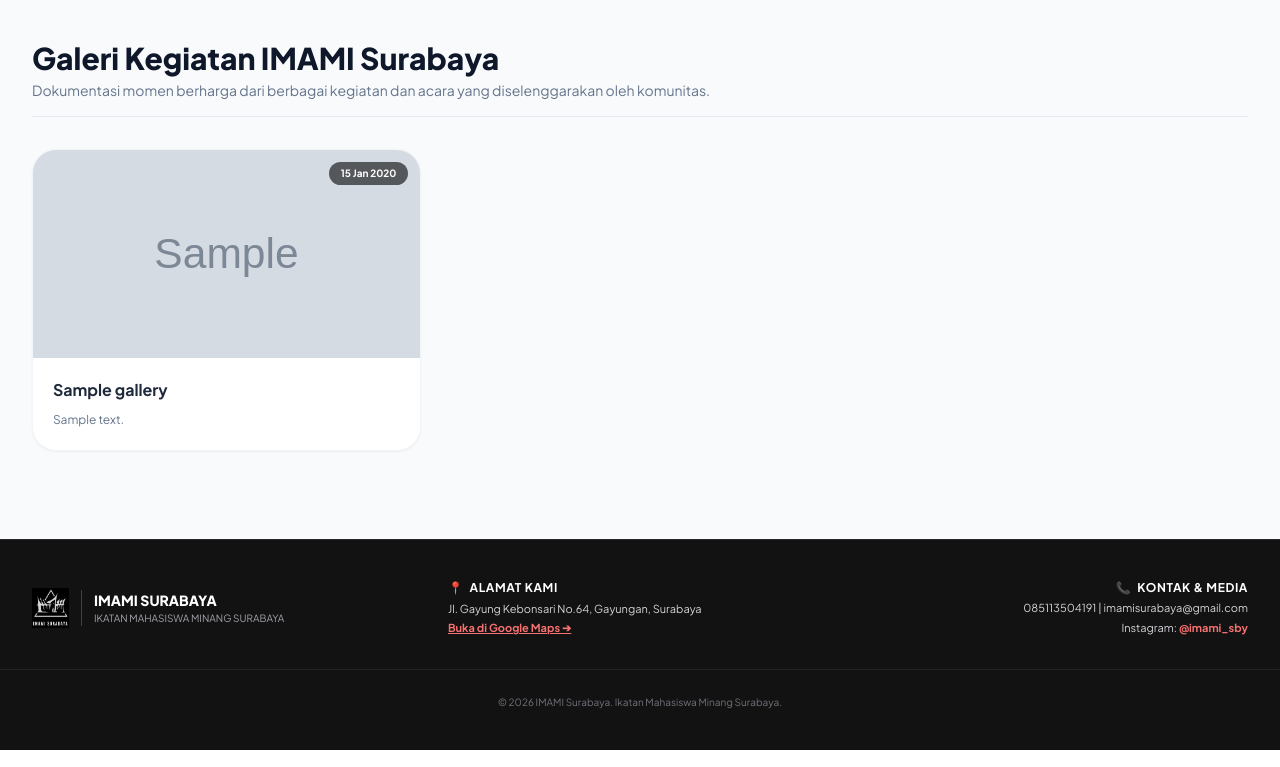
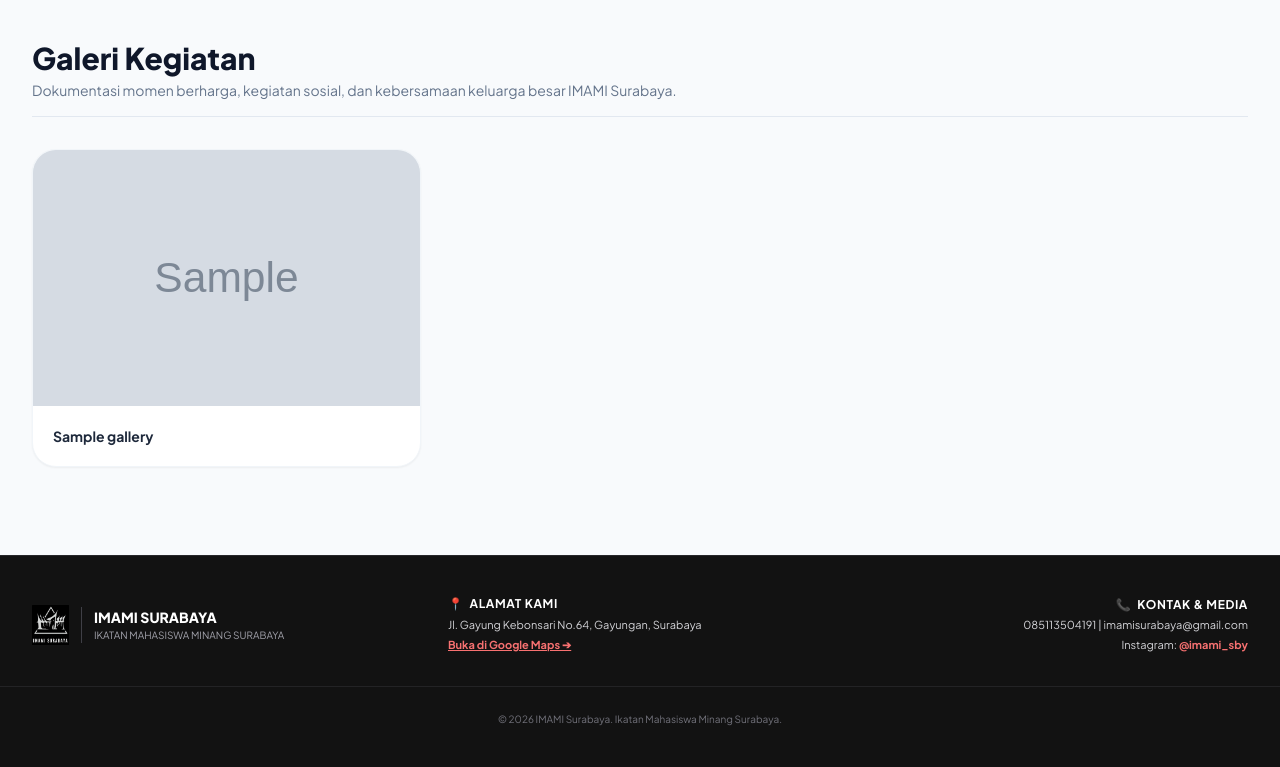
Before and after one commit to Ghazali20/imamisurabayaweb, a Laravel app: page /galeri in a window 1280 px wide. Shown: the part 81-848 px from the top of the page. Run offline with Laravel 12, Linux system fonts and the light colour scheme; tables that the repository leaves empty hold one stand-in row (values such as "Sample post"); grey boxes marked "Sample" are stand-in pictures; some libraries are stand-ins or nearby versions.

Commit message:
Update tampilan galeri, kabar komunitas, dan tombol gabung WhatsApp IMAMI

```diff
--- a/resources/views/about/index.blade.php
+++ b/resources/views/about/index.blade.php
@@ -66,7 +66,7 @@
                         ⚙️ Admin
                     </a>
                 @else
-                    <a href="{{ route('google.login') }}" class="hidden sm:inline-flex bg-[#B91C1C] hover:bg-red-800 text-white font-bold text-xs px-4 py-2 rounded-full transition items-center space-x-1.5 shadow-md shadow-red-200/50 dark:shadow-none whitespace-nowrap">
+                    <a href="https://chat.whatsapp.com/BjBsWoH8iqRKb34Xaqq9Ky?s=cl&p=a&mlu=4&ilr=4" target="_blank" class="hidden sm:inline-flex bg-[#B91C1C] hover:bg-red-800 text-white font-bold text-xs px-4 py-2 rounded-full transition items-center space-x-1.5 shadow-md shadow-red-200/50 dark:shadow-none whitespace-nowrap">
                         <span>Gabung IMAMI</span>
                         <svg class="w-3 h-3" fill="none" stroke="currentColor" viewBox="0 0 24 24"><path stroke-linecap="round" stroke-linejoin="round" stroke-width="2.5" d="M14 5l7 7m0 0l-7 7m7-7H3"></path></svg>
                     </a>
@@ -102,7 +102,7 @@
                 @auth
                     <a href="/admin" class="bg-slate-900 dark:bg-slate-700 text-white font-bold text-xs py-2.5 px-4 rounded-xl text-center shadow-sm">⚙️ Admin Panel</a>
                 @else
-                    <a href="{{ route('google.login') }}" class="bg-[#B91C1C] text-white font-bold text-xs py-2.5 px-4 rounded-xl text-center shadow-md">Gabung IMAMI</a>
+                    <a href="https://chat.whatsapp.com/BjBsWoH8iqRKb34Xaqq9Ky?s=cl&p=a&mlu=4&ilr=4" target="_blank" class="bg-[#B91C1C] text-white font-bold text-xs py-2.5 px-4 rounded-xl text-center shadow-md">Gabung IMAMI</a>
                 @endauth
             </div>
         </div>
--- a/resources/views/gallery/index.blade.php
+++ b/resources/views/gallery/index.blade.php
@@ -6,7 +6,7 @@
 <head>
     <meta charset="UTF-8">
     <meta name="viewport" content="width=device-width, initial-scale=1.0">
-    <title>Galeri Kegiatan - IMAMI Surabaya</title>
+    <title>Galeri - IMAMI Surabaya</title>
     <link rel="icon" type="image/png" href="{{ asset('images/logo-imami.png') }}">
     <script src="https://cdn.tailwindcss.com"></script>
     <script>
@@ -66,7 +66,7 @@
                         ⚙️ Admin
                     </a>
                 @else
-                    <a href="{{ route('google.login') }}" class="hidden sm:inline-flex bg-[#B91C1C] hover:bg-red-800 text-white font-bold text-xs px-4 py-2 rounded-full transition items-center space-x-1.5 shadow-md shadow-red-200/50 dark:shadow-none whitespace-nowrap">
+                    <a href="https://chat.whatsapp.com/BjBsWoH8iqRKb34Xaqq9Ky?s=cl&p=a&mlu=4&ilr=4" target="_blank" class="hidden sm:inline-flex bg-[#B91C1C] hover:bg-red-800 text-white font-bold text-xs px-4 py-2 rounded-full transition items-center space-x-1.5 shadow-md shadow-red-200/50 dark:shadow-none whitespace-nowrap">
                         <span>Gabung IMAMI</span>
                         <svg class="w-3 h-3" fill="none" stroke="currentColor" viewBox="0 0 24 24"><path stroke-linecap="round" stroke-linejoin="round" stroke-width="2.5" d="M14 5l7 7m0 0l-7 7m7-7H3"></path></svg>
                     </a>
@@ -102,7 +102,7 @@
                 @auth
                     <a href="/admin" class="bg-slate-900 dark:bg-slate-700 text-white font-bold text-xs py-2.5 px-4 rounded-xl text-center shadow-sm">⚙️ Admin Panel</a>
                 @else
-                    <a href="{{ route('google.login') }}" class="bg-[#B91C1C] text-white font-bold text-xs py-2.5 px-4 rounded-xl text-center shadow-md">Gabung IMAMI</a>
+                    <a href="https://chat.whatsapp.com/BjBsWoH8iqRKb34Xaqq9Ky?s=cl&p=a&mlu=4&ilr=4" target="_blank" class="bg-[#B91C1C] text-white font-bold text-xs py-2.5 px-4 rounded-xl text-center shadow-md">Gabung IMAMI</a>
                 @endauth
             </div>
         </div>
@@ -111,32 +111,36 @@
     <!-- Main Content -->
     <main class="flex-grow max-w-7xl mx-auto px-4 sm:px-8 py-10 space-y-8 w-full">
         <div class="border-b border-slate-200 dark:border-slate-800 pb-4">
-            <h1 class="text-3xl font-black text-slate-900 dark:text-white">Galeri Kegiatan IMAMI Surabaya</h1>
-            <p class="text-xs sm:text-sm text-slate-500 dark:text-slate-400 mt-1">Dokumentasi momen berharga dari berbagai kegiatan dan acara yang diselenggarakan oleh komunitas.</p>
+            <h1 class="text-3xl font-black text-slate-900 dark:text-white">Galeri Kegiatan</h1>
+            <p class="text-xs sm:text-sm text-slate-500 dark:text-slate-400 mt-1">Dokumentasi momen berharga, kegiatan sosial, dan kebersamaan keluarga besar IMAMI Surabaya.</p>
         </div>
 
         <div class="grid grid-cols-1 sm:grid-cols-2 md:grid-cols-3 gap-6">
             @php
-                $galleries = Cache::remember('public_gallery_items', 600, function () {
-                    return \App\Models\Gallery::latest()->get();
-                });
+                $galleries = isset($galleries) ? $galleries : \App\Models\Gallery::latest()->get();
             @endphp
 
-            @forelse($galleries as $item)
+            @forelse($galleries as $gallery)
+                @php
+                    $image = is_object($gallery) ? ($gallery->image ?? $gallery->thumbnail ?? null) : ($gallery['image'] ?? $gallery['thumbnail'] ?? null);
+                    $caption = is_object($gallery) ? ($gallery->caption ?? $gallery->title ?? 'Dokumentasi IMAMI') : ($gallery['caption'] ?? $gallery['title'] ?? 'Dokumentasi IMAMI');
+                @endphp
                 <div class="bg-white dark:bg-[#1E293B] rounded-3xl border border-slate-100 dark:border-slate-800 shadow-sm overflow-hidden flex flex-col justify-between">
-                    <div class="h-52 overflow-hidden relative">
-                        <img src="{{ str_starts_with($item->image, 'http') ? $item->image : asset('storage/'.$item->image) }}" class="w-full h-full object-cover hover:scale-105 transition duration-300" alt="Galeri">
-                        <div class="absolute top-3 right-3 bg-black/60 text-white text-[10px] font-bold px-3 py-1 rounded-full backdrop-blur-sm">
-                            {{ $item->event_date ? \Carbon\Carbon::parse($item->event_date)->format('d M Y') : 'IMAMI' }}
-                        </div>
+                    <div class="h-64 overflow-hidden relative bg-slate-100 dark:bg-slate-800">
+                        @if($image)
+                            <img src="{{ str_starts_with($image, 'http') ? $image : asset('storage/'.$image) }}" class="w-full h-full object-cover hover:scale-105 transition duration-500" alt="{{ $caption }}">
+                        @else
+                            <img src="https://images.unsplash.com/photo-1517486808906-6ca8b3f04846?q=80&w=600&auto=format&fit=crop" class="w-full h-full object-cover" alt="Galeri IMAMI">
+                        @endif
                     </div>
-                    <div class="p-5 space-y-2">
-                        <h2 class="font-bold text-sm sm:text-base text-slate-800 dark:text-slate-100">{{ $item->title }}</h2>
-                        <p class="text-xs text-slate-500 dark:text-slate-400 leading-relaxed">{{ $item->description ?? 'Dokumentasi resmi kegiatan IMAMI Surabaya.' }}</p>
+                    <div class="p-5">
+                        <p class="text-xs sm:text-sm font-bold text-slate-800 dark:text-slate-200 leading-snug">{{ $caption }}</p>
                     </div>
                 </div>
             @empty
-                <div class="col-span-3 text-center py-12 text-slate-400 text-sm">Belum ada dokumentasi galeri foto yang diunggah.</div>
+                <div class="col-span-1 sm:col-span-2 md:col-span-3 text-center py-16 text-slate-400 text-sm bg-white dark:bg-[#1E293B] rounded-3xl border border-slate-100 dark:border-slate-800">
+                    Belum ada dokumentasi galeri yang ditambahkan. Silakan tambahkan melalui panel admin Filament!
+                </div>
             @endforelse
         </div>
     </main>
--- a/resources/views/programs/index.blade.php
+++ b/resources/views/programs/index.blade.php
@@ -66,7 +66,7 @@
                         ⚙️ Admin
                     </a>
                 @else
-                    <a href="{{ route('google.login') }}" class="hidden sm:inline-flex bg-[#B91C1C] hover:bg-red-800 text-white font-bold text-xs px-4 py-2 rounded-full transition items-center space-x-1.5 shadow-md shadow-red-200/50 dark:shadow-none whitespace-nowrap">
+                    <a href="https://chat.whatsapp.com/BjBsWoH8iqRKb34Xaqq9Ky?s=cl&p=a&mlu=4&ilr=4" target="_blank" class="hidden sm:inline-flex bg-[#B91C1C] hover:bg-red-800 text-white font-bold text-xs px-4 py-2 rounded-full transition items-center space-x-1.5 shadow-md shadow-red-200/50 dark:shadow-none whitespace-nowrap">
                         <span>Gabung IMAMI</span>
                         <svg class="w-3 h-3" fill="none" stroke="currentColor" viewBox="0 0 24 24"><path stroke-linecap="round" stroke-linejoin="round" stroke-width="2.5" d="M14 5l7 7m0 0l-7 7m7-7H3"></path></svg>
                     </a>
@@ -102,7 +102,7 @@
                 @auth
                     <a href="/admin" class="bg-slate-900 dark:bg-slate-700 text-white font-bold text-xs py-2.5 px-4 rounded-xl text-center shadow-sm">⚙️ Admin Panel</a>
                 @else
-                    <a href="{{ route('google.login') }}" class="bg-[#B91C1C] text-white font-bold text-xs py-2.5 px-4 rounded-xl text-center shadow-md">Gabung IMAMI</a>
+                    <a href="https://chat.whatsapp.com/BjBsWoH8iqRKb34Xaqq9Ky?s=cl&p=a&mlu=4&ilr=4" target="_blank" class="bg-[#B91C1C] text-white font-bold text-xs py-2.5 px-4 rounded-xl text-center shadow-md">Gabung IMAMI</a>
                 @endauth
             </div>
         </div>
```
Also changed, not shown: resources/views/blog/index.blade.php (+20 -10 lines), resources/views/blog/show.blade.php (+16 -9 lines), resources/views/welcome.blade.php (+5 -5 lines).
